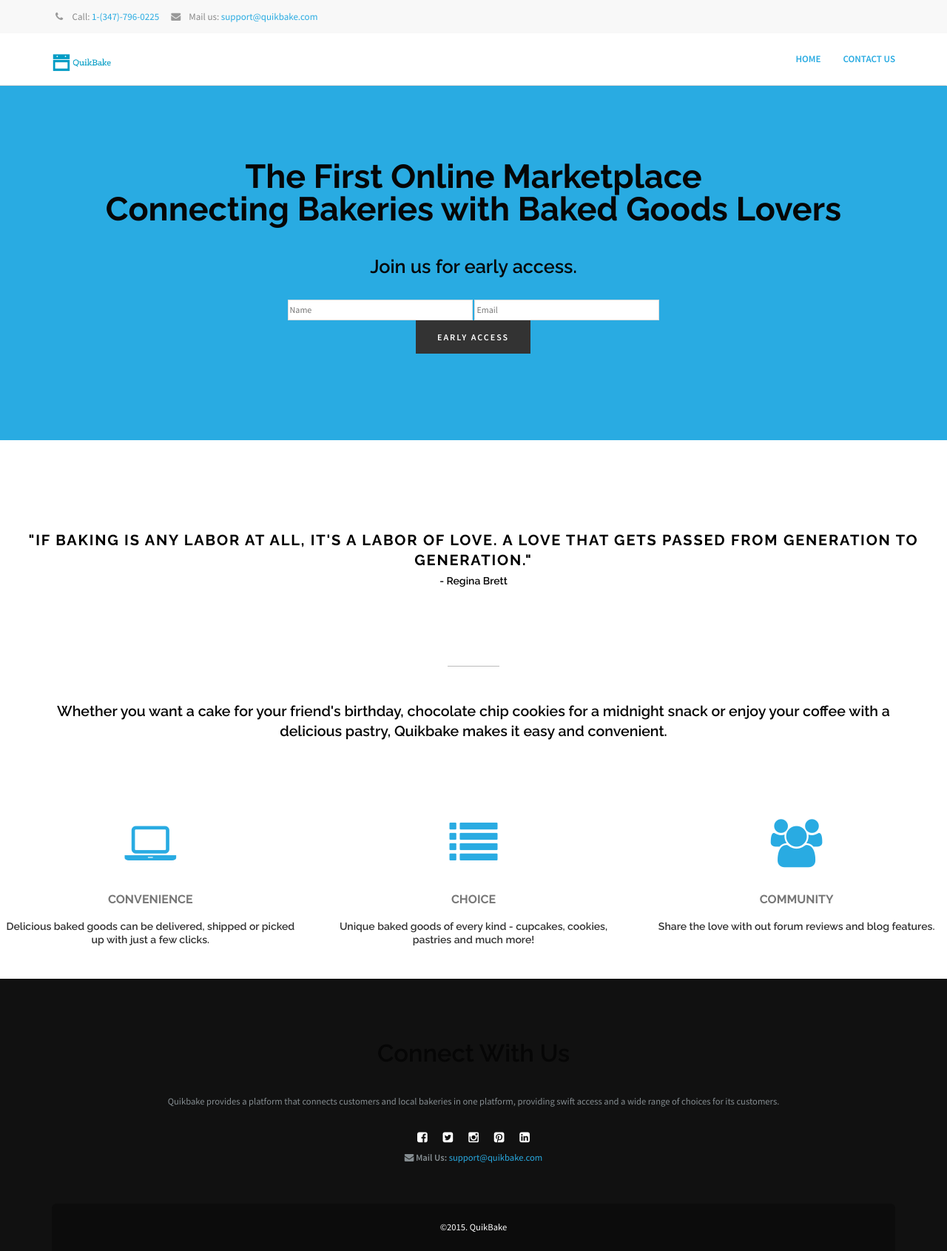
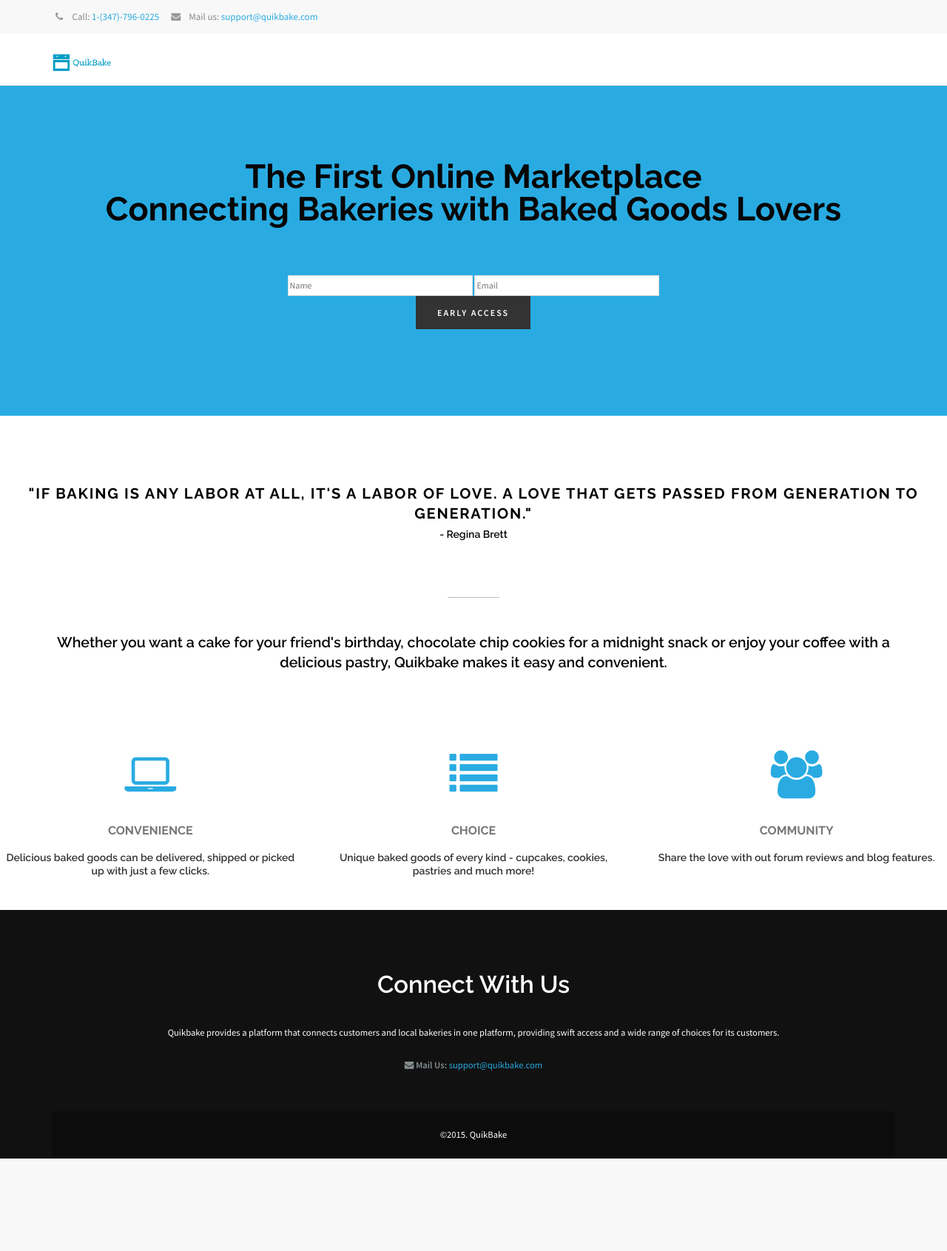
Before and after one commit to cyndichin/QuikBake, a PHP site: page / in a window 1280 px wide. Shown: the whole page at 74% size. After the commit the page ends 1566 px from the top, so only its background shows below. Run offline with PHP 8.4, Linux system fonts and the light colour scheme; some libraries are stand-ins or nearby versions; some web fonts are replaced.

Commit message:
Update index.php

```diff
--- a/index.php
+++ b/index.php
@@ -23,6 +23,7 @@
                                                 <!--google fonts-->
 
 
+
                                                 <link href='http://fonts.googleapis.com/css?family=Source+Sans+Pro:300,400,600,700,900,300italic,400italic,600italic' rel='stylesheet' type='text/css'>
                                                     <!--owl carousel css-->
                                                     <link href="css/owl.carousel.css" rel="stylesheet" type="text/css" media="screen">
@@ -30,6 +31,7 @@
                                                     <!--mega menu -->
                                                     <link href="css/yamm.css" rel="stylesheet" type="text/css">
                                                     <!--popups css-->
+
                                                     <link href="css/magnific-popup.css" rel="stylesheet" type="text/css">
                                                     <!-- HTML5 Shim and Respond.js IE8 support of HTML5 elements and media queries -->
                                                     <!-- WARNING: Respond.js doesn't work if you view the page via file:// -->
@@ -38,7 +40,8 @@
                                                      <script src="https://oss.maxcdn.com/respond/1.4.2/respond.min.js"></script>
                                                      <![endif]-->
 
-                                                    </head>
+      </head>
+
     <body>
 
         <div id="header-top">
@@ -66,17 +69,6 @@
                     </button>
                     <a class="navbar-brand" href="index.php"><img src="img/QBword.jpg" alt=“QuikBake”></a>
                 </div>
-                <div class="navbar-collapse collapse">
-                    <ul class="nav navbar-nav navbar-right">
-                        <li class="dropdown active ">
-                            <a href="#" class="dropdown-toggle" data-toggle="dropdown">Home </a>
-                        </li>
-                         <li class="dropdown active ">
-                            <a href="#" class="dropdown-toggle" data-toggle="dropdown">Contact Us</a>
-                        </li>
-                    <ul>
-
-                </div><!--/.nav-collapse -->
             </div><!--container-->
         </div><!--navbar-default-->
 
@@ -91,8 +83,7 @@
                     <div class="center-heading">
                         <div id="subscribe">
                             <h1>The First Online Marketplace <br> Connecting Bakeries with Baked Goods Lovers</h1>
-                     <h3>Join us for early access.</h3>
-<span style="text-align: center;">
+<span style="text-align: center;"> <br>
 
                             <input type="text" name="name" size="35" height="160" placeholder="Name">
                                 <input type="text" name="email" size="35" line-height="160" placeholder="Email">
@@ -136,7 +127,7 @@
             </div>
         </section><!--fun facts-->
 
-          <div class="divide50"></div>
+          <div class="divide20"></div>
 
                         <div class="row">
                             <div class="col-md-12">
@@ -156,7 +147,7 @@
                             </div>
                             </div><!--services container-->
 
-                            <div class="divide50"></div>
+                            <div class="divide20"></div>
                             <div class="assan-features">
                             <div class="container">
                             <div class="row">
@@ -236,17 +227,12 @@
 
 
                                  <div class="col-md-12 text-center">
-                            <span style="color: white"><h2>Connect With Us</h2></span>
-                                                        <p>
+                            <h2><span style="color: white">Connect With Us</span></h2>
+                            <p><span style="color: white">
                             Quikbake provides a platform that connects customers and local bakeries in one platform, providing swift access and a wide range of choices for its customers.
-                            </p>
-                            <ul class="list-inline social-1">
-                            <li><a href="https://www.facebook.com/QuikBake"><i class="fa fa-facebook-square fa-lg"></i></a></li>
-                            <li><a href="twitter.com/quikbake"><i class="fa fa-twitter-square fa-lg"></i></a></li>
-                            <li><a href="https://instagram.com/quikbake/"><i class="fa fa-instagram fa-lg"></i></a></li>
-                            <li><a href="https://www.pinterest.com/QuikBake/"><i class="fa fa-pinterest-square fa-lg"></i></a></li>
-                            <li><a href="#"><i class="fa fa-linkedin-square fa-lg"></i></a></li>
-                            </ul>
+                            </span></p>
+
+
                         <p><strong><i class="fa fa-envelope"></i> Mail Us:</strong> <a href="#">support@quikbake.com</a></p>
 
 
```
